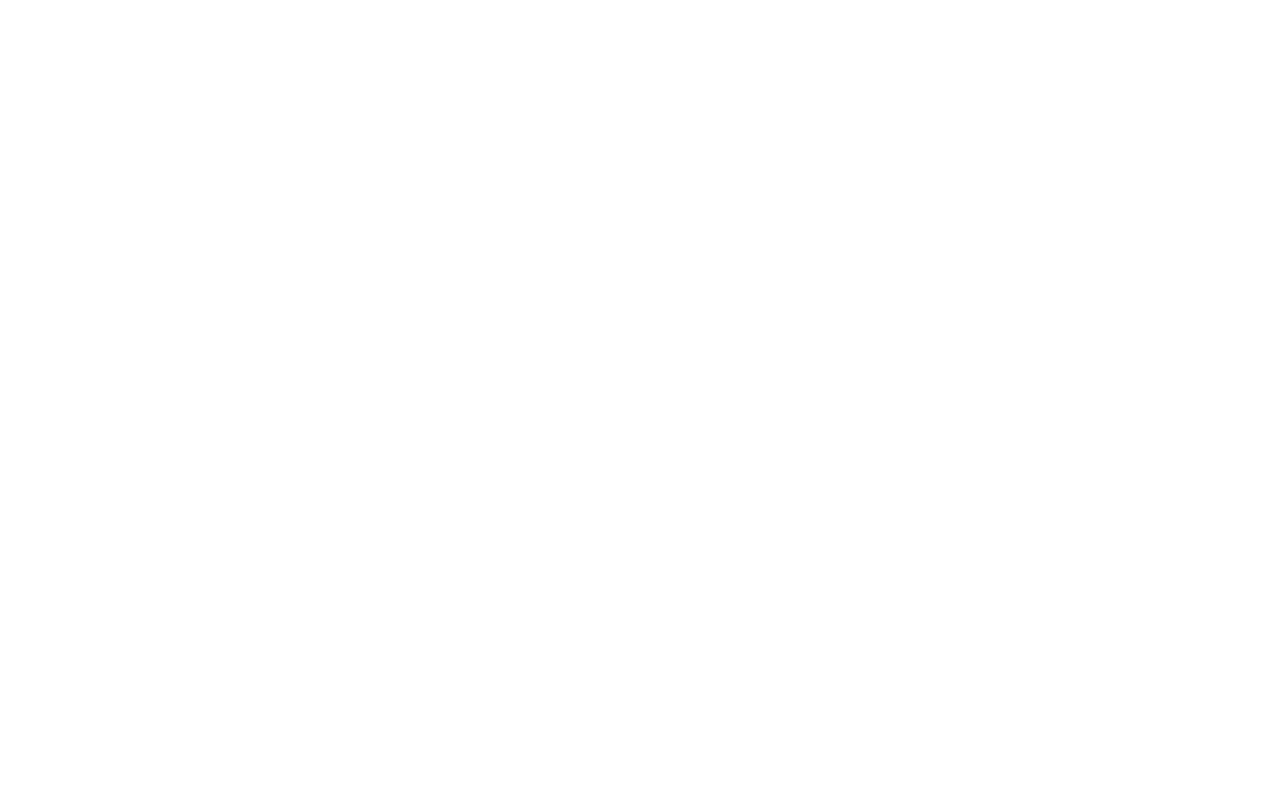
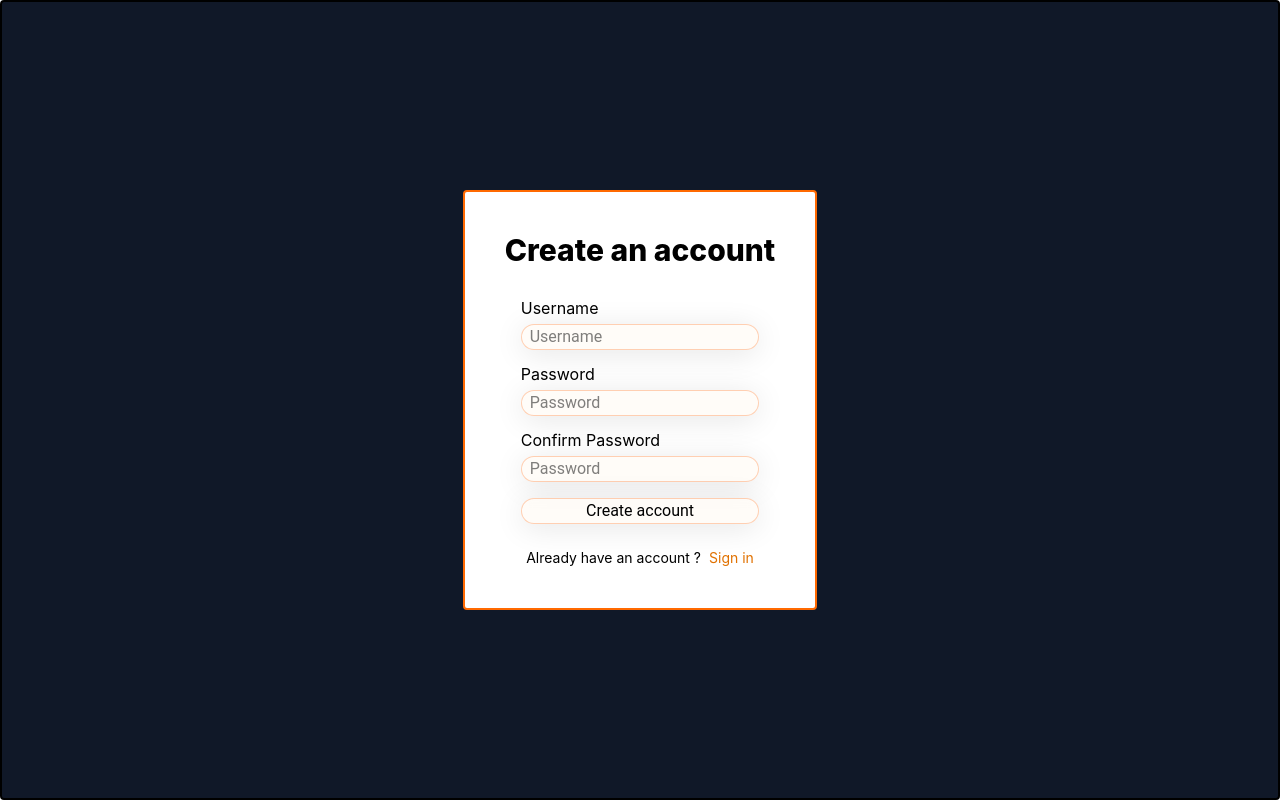
Before and after one commit to maxalwis/Ft_Transcendence, a React (Vite) app in the folder front/: page /register in a window 1280 px wide. Before the commit this address had no page. Built offline with nearby package versions, Linux system fonts and the light colour scheme.

Commit message:
ajout page de creation de compte

```diff
--- a/front/src/App.tsx
+++ b/front/src/App.tsx
@@ -4,6 +4,7 @@
 import MyMap from './components/Map/MyMap';
 import { AdminPanelLinks } from './components/Dashboard/AdminPanelLinks';
 import { NotificationProvider } from './components/Context/NotificationContext';
+import RegisterPage from './components/BottomBar/Auth/RegisterPage';
 
 function App() {
   return (
@@ -14,6 +15,7 @@
 			<Routes>
 				<Route path="/" element={<MyMap />} />
 				<Route path="/login" element={<LoginPage />} />
+				<Route path="/register" element={<RegisterPage />} />
 			</Routes>
 			</div>
 
--- a/front/src/components/BottomBar/Auth/Auth.tsx
+++ b/front/src/components/BottomBar/Auth/Auth.tsx
@@ -1,8 +1,8 @@
 export default function LoginButton()
 {
 	const handleLogin = () => {
-		window.location.href = `https://localhost:${import.meta.env.VITE_HTTPS_PORT}/login/`;
-		// window.location.href = "http://localhost:5173/login";
+		// window.location.href = `https://localhost:${import.meta.env.VITE_HTTPS_PORT}/login/`;
+		window.location.href = "http://localhost:5173/login";
 	};
 
 	return (
--- a/front/src/components/BottomBar/Auth/LoginPage.tsx
+++ b/front/src/components/BottomBar/Auth/LoginPage.tsx
@@ -1,6 +1,5 @@
 import { useState } from 'react';
 import type { SubmitEvent } from 'react';
-import { useNavigate } from "react-router-dom";
 
 export default function LoginPage()
 {
@@ -20,9 +19,14 @@
 		window.location.href = "https://api.intra.42.fr/oauth/authorize?client_id=u-s4t2ud-eafc486920117f3b35ec72b7d5397bd65f1a26b0a04ba905103413815298e2f7&redirect_uri=https%3A%2F%2Flocalhost%3A8443&response_type=code";
 	};
 
-	const navigate = useNavigate();
-	const gohome = () => {
-		navigate(-1);
+	const home = () => {
+		window.location.href = `https://localhost:${import.meta.env.VITE_HTTPS_PORT}/`;
+		// window.location.href = "http://localhost:5173/";
+	};
+
+	const register = () => {
+		window.location.href = `https://localhost:${import.meta.env.VITE_HTTPS_PORT}/register/`;
+		// window.location.href = "http://localhost:5173/register";
 	};
 
 	return (
@@ -75,10 +79,18 @@
 				</button>
 				<button
 					className='glassmorphism-popup hover:scale-3d ease-in p-2 h-11 w-11 cursor-pointer flex justify-center items-center'
-					onClick={gohome}>
+					onClick={home}>
 					<img
 						src="https://img.icons8.com/?size=25&id=83326&format=png&color=000000">
 					</img>
+				</button>
+			</div>
+			<div className='flex items-center justify-center gap-2 text-sm pt-4'>
+				No account ?
+				<button
+					className='flex items-center justify-center hover:underline cursor-pointer text-sm text-amber-600'
+					onClick={register}>
+						Create an account
 				</button>
 			</div>
 
--- /dev/null
+++ b/front/src/components/BottomBar/Auth/RegisterPage.tsx
@@ -0,0 +1,74 @@
+import { useState } from 'react';
+import type { SubmitEvent } from 'react';
+import { useNavigate } from "react-router-dom";
+
+export default function RegisterPage()
+{
+	const [username, setUsername] = useState('');
+	const [password, setPassword] = useState('');
+
+	const handleSubmit = (e: SubmitEvent) => {
+		e.preventDefault();
+	// logique de connexion username/mdp — a brancher plus tard sur le backend
+	};
+
+	const login = () => {
+		window.location.href = `https://localhost:${import.meta.env.VITE_HTTPS_PORT}/login/`;
+		// window.location.href = "http://localhost:5173/login";
+	};
+
+	return (
+	<div className='min-h-screen bg-gray-900 rounded-sm border-2 flex flex-col justify-center items-center'>
+		<div className='border-2 p-10 rounded-sm border-orange-500 bg-white'>
+			<h1 className='font-extrabold text-3xl'>Create an account</h1>
+
+			<form
+				className='flex flex-col p-4'
+				onSubmit={handleSubmit}>
+
+				<label
+					className='mb-1 mt-3'
+					htmlFor="username"> Username </label>
+				<input
+					className='glassmorphism-popup pl-2 flex items-center jutify-center rounded-2xl border-2'
+					type="username"
+					value={username}
+					onChange={(e) => setUsername(e.target.value)}
+					placeholder="Username"/>
+
+				<label
+					className='mb-1 mt-3'
+					htmlFor="password"> Password </label>
+				<input
+					className='glassmorphism-popup pl-2 flex items-center jutify-center rounded-lg border-2'
+					type="password"
+					value={password}
+					onChange={(e) => setPassword(e.target.value)}
+					placeholder="Password"/>
+				<label
+					className='mb-1 mt-3'
+					htmlFor="password">Confirm Password </label>
+				<input
+					className='glassmorphism-popup pl-2 flex items-center jutify-center rounded-lg border-2'
+					type="password"
+					value={password}
+					onChange={(e) => setPassword(e.target.value)}
+					placeholder="Password"/>
+			<button
+				className="mt-4 flex hover:scale-105 items-center glassmorphism-popup justify-center duration-500 ease-in-out hover:text-white hover:border-white/50 hover:bg-linear-to-r! from-teal-400 to-orange-300 cursor-pointer"
+				type="submit">Create account</button>
+			</form>
+
+			<div className='flex items-center justify-center gap-2 text-sm pt-2'>
+				Already have an account ?
+				<button
+					className='flex items-center justify-center hover:underline cursor-pointer text-sm text-amber-600'
+					onClick={login}>
+						Sign in
+				</button>
+			</div>
+
+		</div>
+	</div>
+	);
+}
```
